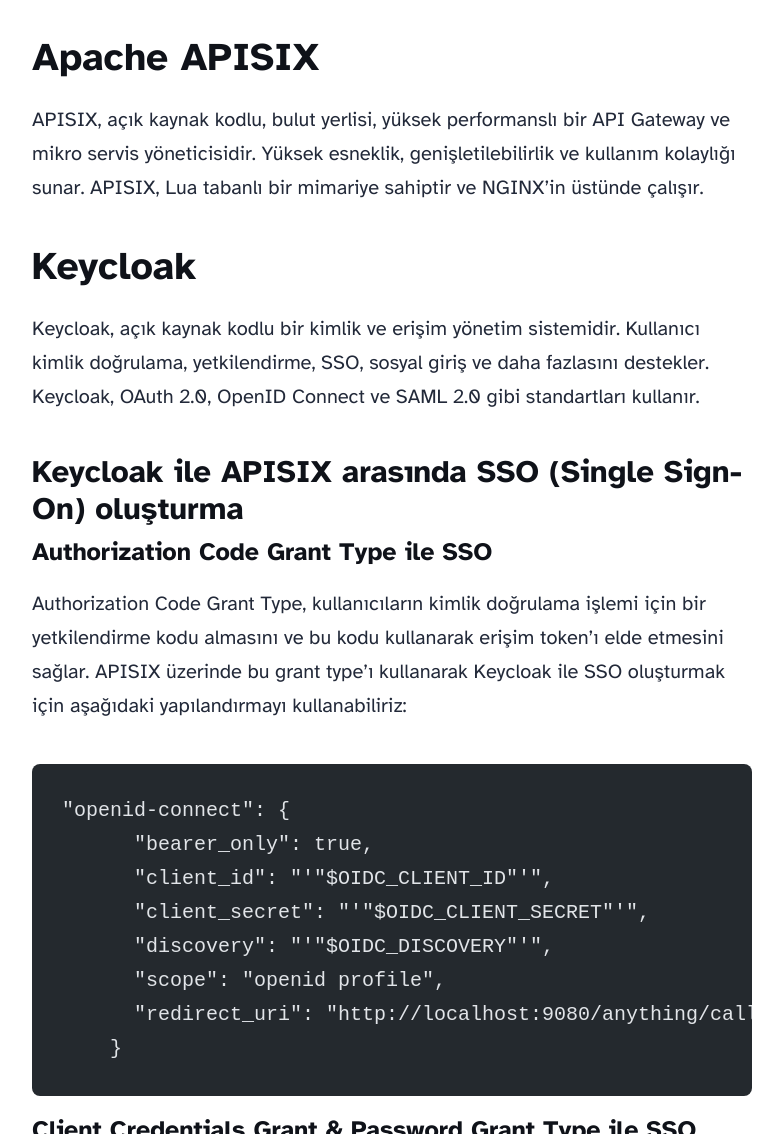
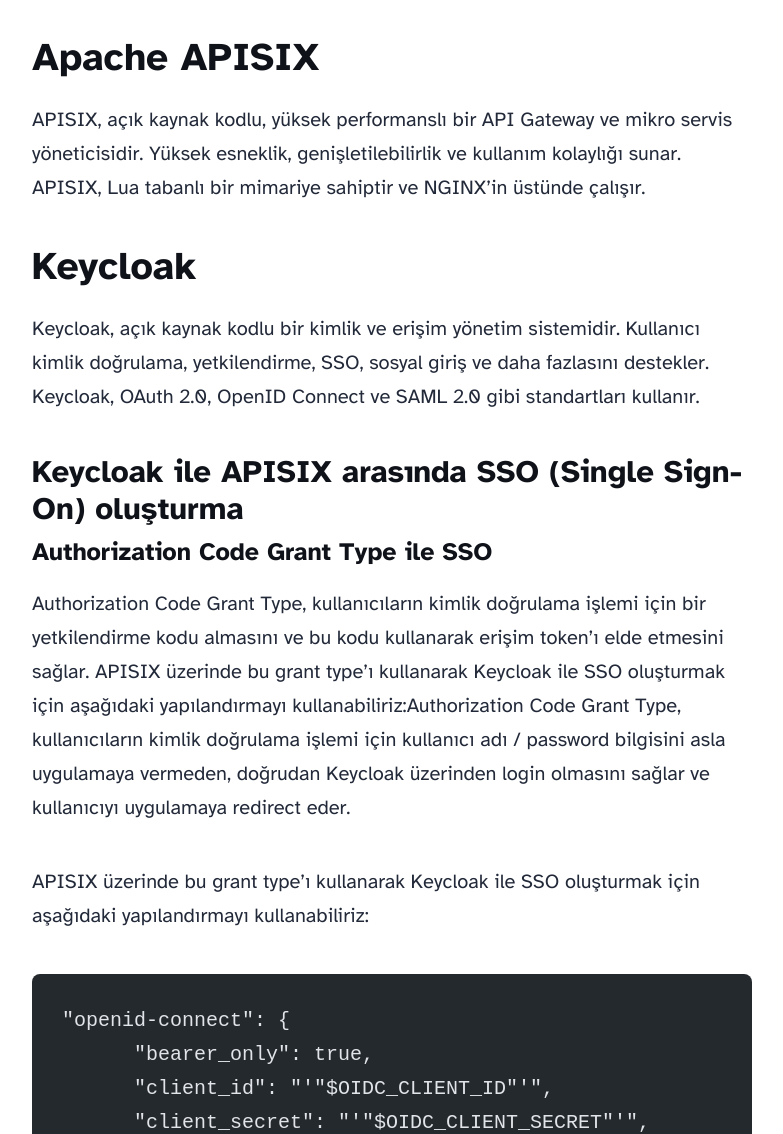
Before and after one commit to zhoommer/blog, an Astro site: page /blog/7 in a window 1280 px wide. Shown: the part 1624-2758 px from the top of the page, without its empty margins (248-1031 px from the left). Built offline with nearby package versions, Linux system fonts and the light colour scheme; Astro itself is replaced by a stand-in of ours; code samples lack their colours.

Commit message:
updated blog 7 content

````diff
--- a/src/content/blog/7.md
+++ b/src/content/blog/7.md
@@ -13,7 +13,7 @@
 
 ### Apache APISIX
 
-APISIX, açık kaynak kodlu, bulut yerlisi, yüksek performanslı bir API Gateway ve mikro servis yöneticisidir. Yüksek esneklik, genişletilebilirlik ve kullanım kolaylığı sunar. APISIX, Lua tabanlı bir mimariye sahiptir ve NGINX'in üstünde çalışır.
+APISIX, açık kaynak kodlu, yüksek performanslı bir API Gateway ve mikro servis yöneticisidir. Yüksek esneklik, genişletilebilirlik ve kullanım kolaylığı sunar. APISIX, Lua tabanlı bir mimariye sahiptir ve NGINX'in üstünde çalışır.
 
 ### Keycloak
 
@@ -23,7 +23,12 @@
 
 ##### Authorization Code Grant Type ile SSO
 
-Authorization Code Grant Type, kullanıcıların kimlik doğrulama işlemi için bir yetkilendirme kodu almasını ve bu kodu kullanarak erişim token'ı elde etmesini sağlar. APISIX üzerinde bu grant type'ı kullanarak Keycloak ile SSO oluşturmak için aşağıdaki yapılandırmayı kullanabiliriz:
+Authorization Code Grant Type, kullanıcıların kimlik doğrulama işlemi için bir yetkilendirme kodu almasını ve bu kodu kullanarak erişim token'ı elde etmesini sağlar. APISIX üzerinde bu grant type'ı kullanarak Keycloak ile SSO oluşturmak için aşağıdaki yapılandırmayı kullanabiliriz:Authorization Code Grant Type, kullanıcıların kimlik doğrulama işlemi için kullanıcı adı / password
+bilgisini asla uygulamaya vermeden, doğrudan Keycloak üzerinden login olmasını sağlar ve
+kullanıcıyı uygulamaya redirect eder.
+
+APISIX üzerinde bu grant type’ı kullanarak Keycloak ile SSO oluşturmak için aşağıdaki
+yapılandırmayı kullanabiliriz:
 
 ```json
 "openid-connect": {
````
